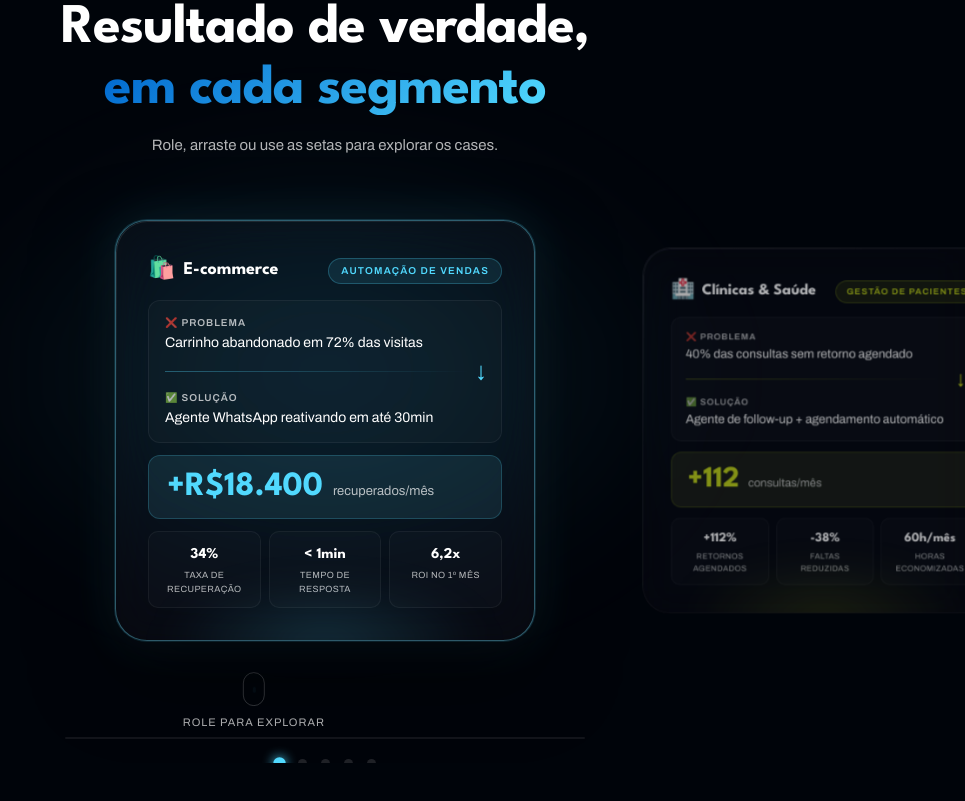
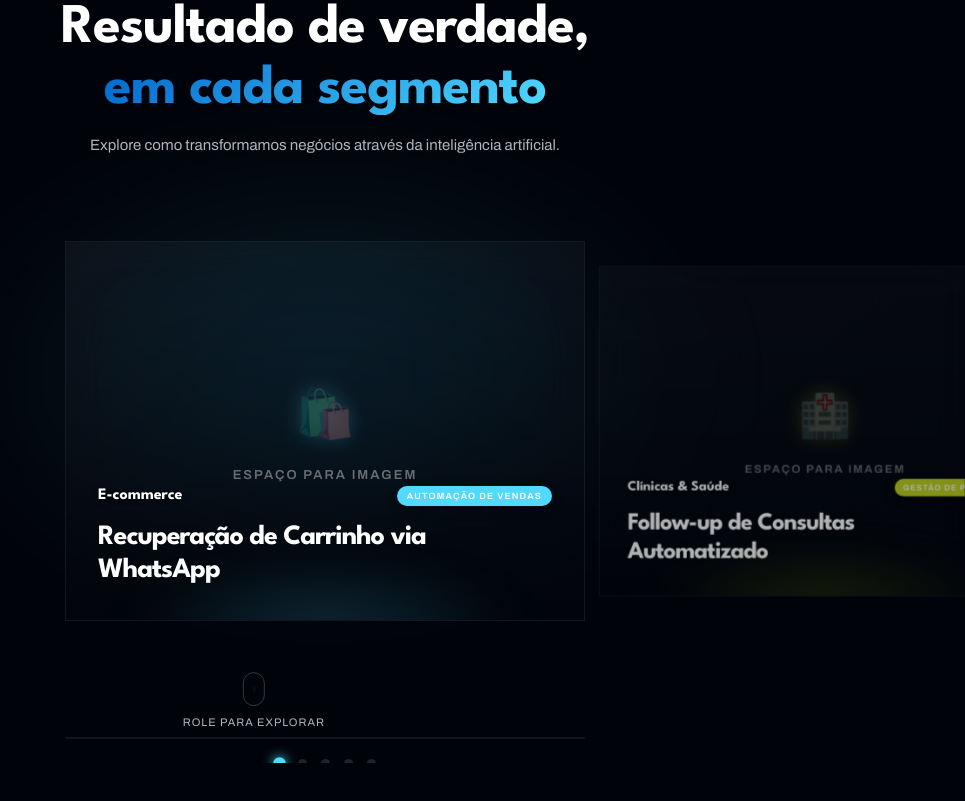
Before and after one commit to AlisxB/desenrolaai, a Next.js app: page / in a window 1280 px wide. Shown: the part 4220-5021 px from the top of the page, without its empty margins (315-1280 px from the left). Built offline with nearby package versions, Linux system fonts and the light colour scheme.

Commit message:
feat(ui): simplifica carrossel de cases para um layout visual-first

```diff
--- a/src/components/CasesCarousel/CasesCarousel.module.css
+++ b/src/components/CasesCarousel/CasesCarousel.module.css
@@ -85,16 +85,15 @@
 /* ── Card ───────────────────────────────────────────────────────────────── */
 .card {
     position: absolute;
-    width: min(420px, 90vw);
-    background: rgba(255, 255, 255, 0.028);
-    border: 1px solid rgba(255, 255, 255, 0.07);
+    width: min(520px, 92vw);
+    height: 380px;
+    background: rgba(255, 255, 255, 0.015);
+    border: 1px solid rgba(255, 255, 255, 0.06);
     backdrop-filter: blur(20px) saturate(140%);
     -webkit-backdrop-filter: blur(20px) saturate(140%);
-    border-radius: var(--radius-lg);
-    padding: var(--space-md);
+    border-radius: var(--radius-xl);
     display: flex;
     flex-direction: column;
-    gap: 12px;
     transition:
         transform 550ms cubic-bezier(0.4, 0, 0.2, 1),
         opacity 550ms ease,
@@ -104,173 +103,82 @@
     overflow: hidden;
 }
 
-/* Top edge shine */
-.card::before {
-    content: '';
+/* Image / Visual Area */
+.imageArea {
+    position: relative;
+    width: 100%;
+    height: 100%;
+}
+
+.imagePlaceholder {
+    width: 100%;
+    height: 100%;
+    background: linear-gradient(135deg, rgba(255, 255, 255, 0.03), rgba(255, 255, 255, 0.01));
+    display: flex;
+    flex-direction: column;
+    align-items: center;
+    justify-content: center;
+    gap: 12px;
+}
+
+.placeholderIcon {
+    font-size: 48px;
+    opacity: 0.5;
+    filter: drop-shadow(0 0 10px var(--card-accent, #51D9FE));
+}
+
+.placeholderText {
+    font-size: 13px;
+    color: var(--text-secondary);
+    text-transform: uppercase;
+    letter-spacing: 2px;
+    font-weight: 600;
+}
+
+/* Overlay content */
+.imageOverlay {
     position: absolute;
     inset: 0;
-    border-radius: var(--radius-lg);
-    padding: 1px;
-    background: linear-gradient(160deg,
-            rgba(255, 255, 255, 0.12) 0%,
-            transparent 40%);
-    -webkit-mask: linear-gradient(#fff 0 0) content-box, linear-gradient(#fff 0 0);
-    mask: linear-gradient(#fff 0 0) content-box, linear-gradient(#fff 0 0);
-    -webkit-mask-composite: xor;
-    mask-composite: exclude;
-    pointer-events: none;
+    background: linear-gradient(to top, rgba(0, 4, 10, 0.9) 0%, rgba(0, 4, 10, 0.4) 40%, transparent 100%);
+    display: flex;
+    flex-direction: column;
+    justify-content: flex-end;
+    padding: var(--space-md);
+    gap: 12px;
 }
 
-.cardActive {
-    border-color: color-mix(in srgb, var(--card-accent, #51D9FE) 30%, rgba(255, 255, 255, 0.1));
-    box-shadow:
-        0 32px 80px rgba(0, 0, 0, 0.5),
-        0 0 0 1px color-mix(in srgb, var(--card-accent, #51D9FE) 18%, transparent),
-        0 0 50px color-mix(in srgb, var(--card-accent, #51D9FE) 12%, transparent);
-}
-
-.cardAdjacent {
-    cursor: pointer;
-}
-
-/* Card header row */
 .cardHeader {
     display: flex;
     justify-content: space-between;
     align-items: center;
-    flex-wrap: wrap;
-    gap: 8px;
 }
 
 .segmentBadge {
-    display: flex;
-    align-items: center;
-    gap: 8px;
     font-family: 'League Spartan', sans-serif;
     font-weight: 700;
-    font-size: 18px;
+    font-size: 16px;
     color: var(--text-primary);
-}
-
-.segmentEmoji {
-    font-size: 22px;
+    text-shadow: 0 2px 4px rgba(0,0,0,0.5);
 }
 
 .tagBadge {
-    font-size: 10px;
+    font-size: 9px;
     font-weight: 700;
     text-transform: uppercase;
     letter-spacing: 1.2px;
-    color: var(--card-accent, #51D9FE);
-    background: color-mix(in srgb, var(--card-accent, #51D9FE) 10%, transparent);
-    border: 1px solid color-mix(in srgb, var(--card-accent, #51D9FE) 25%, transparent);
-    padding: 4px 12px;
+    color: #fff;
+    background: var(--card-accent, #51D9FE);
+    padding: 3px 10px;
     border-radius: var(--radius-pill);
-    white-space: nowrap;
+    box-shadow: 0 4px 12px rgba(0,0,0,0.3);
 }
 
-/* Problem → Solution flow */
-.flowBlock {
-    display: flex;
-    flex-direction: column;
-    gap: 6px;
-    background: rgba(255, 255, 255, 0.025);
-    border: 1px solid rgba(255, 255, 255, 0.055);
-    border-radius: var(--radius-md);
-    padding: 14px 16px;
-}
-
-.flowItem {
-    display: flex;
-    flex-direction: column;
-    gap: 2px;
-}
-
-.flowLabel {
-    font-size: 10px;
-    font-weight: 700;
-    text-transform: uppercase;
-    letter-spacing: 1px;
-    color: var(--text-secondary);
-}
-
-.flowText {
-    font-size: 14px;
+.cardTitle {
+    font-size: clamp(20px, 4vw, 28px);
+    font-weight: 800;
+    line-height: 1.2;
     color: var(--text-primary);
-    line-height: 1.4;
-    margin: 0;
-}
-
-.flowArrow {
-    display: flex;
-    align-items: center;
-    gap: 8px;
-    color: var(--card-accent, #51D9FE);
-    font-size: 16px;
-}
-
-.arrowLine {
-    flex: 1;
-    height: 1px;
-    background: linear-gradient(90deg,
-            color-mix(in srgb, var(--card-accent, #51D9FE) 35%, transparent),
-            transparent);
-}
-
-/* Result highlight */
-.resultBlock {
-    background: color-mix(in srgb, var(--card-accent, #51D9FE) 8%, rgba(255, 255, 255, 0.02));
-    border: 1px solid color-mix(in srgb, var(--card-accent, #51D9FE) 20%, transparent);
-    border-radius: var(--radius-md);
-    padding: 14px 18px;
-    display: flex;
-    align-items: baseline;
-    gap: 10px;
-}
-
-.resultValue {
-    font-family: 'League Spartan', sans-serif;
-    font-size: 34px;
-    font-weight: 700;
-    color: var(--card-accent, #51D9FE);
-    line-height: 1;
-}
-
-.resultLabel {
-    font-size: 13px;
-    color: var(--text-secondary);
-}
-
-/* Mini detail metrics */
-.detailsRow {
-    display: flex;
-    gap: 8px;
-}
-
-.detailItem {
-    flex: 1;
-    display: flex;
-    flex-direction: column;
-    gap: 2px;
-    background: rgba(255, 255, 255, 0.02);
-    border: 1px solid rgba(255, 255, 255, 0.05);
-    border-radius: 10px;
-    padding: 10px 10px;
-    text-align: center;
-}
-
-.detailValue {
-    font-family: 'League Spartan', sans-serif;
-    font-size: 15px;
-    font-weight: 700;
-    color: var(--text-primary);
-}
-
-.detailLabel {
-    font-size: 9px;
-    color: var(--text-secondary);
-    text-transform: uppercase;
-    letter-spacing: 0.4px;
+    max-width: 90%;
 }
 
 /* Card bottom glow */
--- a/src/components/CasesCarousel/CasesCarousel.tsx
+++ b/src/components/CasesCarousel/CasesCarousel.tsx
@@ -8,76 +8,36 @@ const cases = [
         segment: 'E-commerce',
         emoji: '🛍️',
         accent: '#51D9FE',
-        problem: 'Carrinho abandonado em 72% das visitas',
-        solution: 'Agente WhatsApp reativando em até 30min',
-        result: '+R$18.400',
-        resultLabel: 'recuperados/mês',
         tag: 'Automação de Vendas',
-        details: [
-            { label: 'Taxa de recuperação', value: '34%' },
-            { label: 'Tempo de resposta', value: '< 1min' },
-            { label: 'ROI no 1º mês', value: '6,2x' },
-        ],
+        title: 'Recuperação de Carrinho via WhatsApp',
     },
     {
         segment: 'Clínicas & Saúde',
         emoji: '🏥',
         accent: '#BCCF1C',
-        problem: '40% das consultas sem retorno agendado',
-        solution: 'Agente de follow-up + agendamento automático',
-        result: '+112',
-        resultLabel: 'consultas/mês',
         tag: 'Gestão de Pacientes',
-        details: [
-            { label: 'Retornos agendados', value: '+112%' },
-            { label: 'Faltas reduzidas', value: '-38%' },
-            { label: 'Horas economizadas', value: '60h/mês' },
-        ],
+        title: 'Follow-up de Consultas Automatizado',
     },
     {
         segment: 'SaaS & Tech',
         emoji: '💻',
         accent: '#A78BFA',
-        problem: 'Onboarding manual consumia 5h por cliente',
-        solution: 'Fluxo automatizado e integrado com o CRM',
-        result: '5h → 15min',
-        resultLabel: 'por onboarding',
         tag: 'Automação de Processos',
-        details: [
-            { label: 'Churn no 1º mês', value: '-22%' },
-            { label: 'NPS médio', value: '+41pts' },
-            { label: 'Capacidade', value: '10x mais clientes' },
-        ],
+        title: 'Onboarding de Clientes Escalável',
     },
     {
-        segment: 'Pet Shops & Serviços',
+        segment: 'Pet Shops',
         emoji: '🐾',
         accent: '#FB923C',
-        problem: 'Agenda lotada, mas sem controle de retorno',
-        solution: 'Bot de reativação + NF-e automática',
-        result: '+67%',
-        resultLabel: 'em receita mensal',
-        tag: 'Fidelização de Clientes',
-        details: [
-            { label: 'Clientes reativos', value: '+210' },
-            { label: 'NF-e emitidas auto', value: '100%' },
-            { label: 'Tempo admin', value: '-4h/dia' },
-        ],
+        tag: 'Fidelização',
+        title: 'Reativação de Clientes Inativos',
     },
     {
         segment: 'Imobiliárias',
         emoji: '🏠',
         accent: '#34D399',
-        problem: 'Leads perdidos por falta de resposta rápida',
-        solution: 'IA qualificando e agendando visitas 24/7',
-        result: '3x mais',
-        resultLabel: 'visitas por corretor',
         tag: 'Qualificação de Leads',
-        details: [
-            { label: 'Tempo de resposta', value: '< 2min' },
-            { label: 'Leads qualificados', value: '+245%' },
-            { label: 'Custo por lead', value: '-58%' },
-        ],
+        title: 'Qualificação 24/7 com IA',
     },
 ];
 
@@ -203,7 +163,7 @@ export default function CasesCarousel() {
                         <span className={styles.titleAccent}>em cada segmento</span>
                     </h2>
                     <p className={styles.subtitle}>
-                        Role, arraste ou use as setas para explorar os cases.
+                        Explore como transformamos negócios através da inteligência artificial.
                     </p>
                 </div>
 
@@ -249,45 +209,21 @@ export default function CasesCarousel() {
                                 } as React.CSSProperties}
                                 onClick={() => !isActive && goTo(i)}
                             >
-                                {/* Card header */}
-                                <div className={styles.cardHeader}>
-                                    <div className={styles.segmentBadge}>
-                                        <span className={styles.segmentEmoji}>{c.emoji}</span>
-                                        <span>{c.segment}</span>
+                                {/* Visual Placeholder / Image Area */}
+                                <div className={styles.imageArea}>
+                                    <div className={styles.imagePlaceholder}>
+                                        <div className={styles.placeholderIcon}>{c.emoji}</div>
+                                        <span className={styles.placeholderText}>Espaço para imagem</span>
                                     </div>
-                                    <span className={styles.tagBadge}>{c.tag}</span>
-                                </div>
-
-                                {/* Problem → Solution */}
-                                <div className={styles.flowBlock}>
-                                    <div className={styles.flowItem}>
-                                        <span className={styles.flowLabel}>❌ Problema</span>
-                                        <p className={styles.flowText}>{c.problem}</p>
+                                    <div className={styles.imageOverlay}>
+                                        <div className={styles.cardHeader}>
+                                            <div className={styles.segmentBadge}>
+                                                <span>{c.segment}</span>
+                                            </div>
+                                            <span className={styles.tagBadge}>{c.tag}</span>
+                                        </div>
+                                        <h3 className={styles.cardTitle}>{c.title}</h3>
                                     </div>
-                                    <div className={styles.flowArrow}>
-                                        <div className={styles.arrowLine} />
-                                        <span>↓</span>
-                                    </div>
-                                    <div className={styles.flowItem}>
-                                        <span className={styles.flowLabel}>✅ Solução</span>
-                                        <p className={styles.flowText}>{c.solution}</p>
-                                    </div>
-                                </div>
-
-                                {/* Result */}
-                                <div className={styles.resultBlock}>
-                                    <span className={styles.resultValue}>{c.result}</span>
-                                    <span className={styles.resultLabel}>{c.resultLabel}</span>
-                                </div>
-
-                                {/* Detail metrics */}
-                                <div className={styles.detailsRow}>
-                                    {c.details.map((d, di) => (
-                                        <div key={di} className={styles.detailItem}>
-                                            <span className={styles.detailValue}>{d.value}</span>
-                                            <span className={styles.detailLabel}>{d.label}</span>
-                                        </div>
-                                    ))}
                                 </div>
 
                                 <div className={styles.cardGlow} />
```
